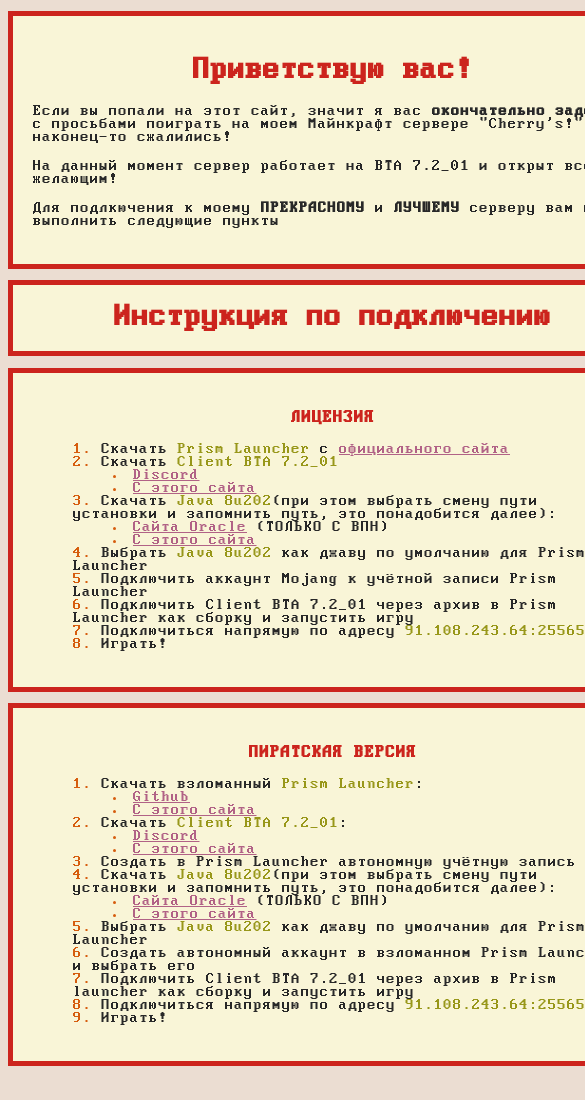
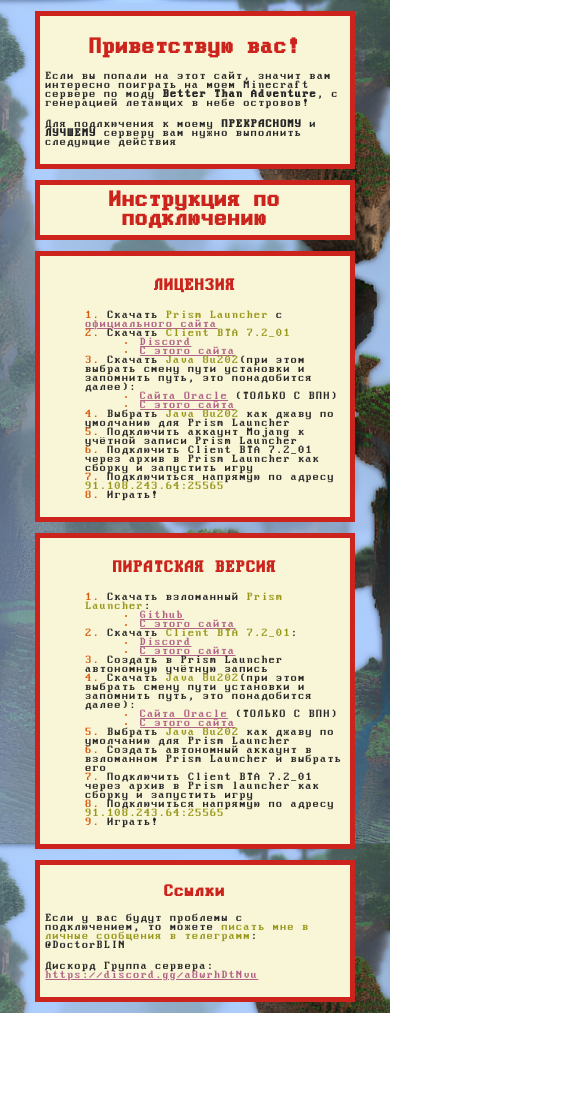
Before and after one commit to AptM1Apt/Cherry-s-site-, a plain HTML site: page index.html in a window 390 px wide. Shown: the top 1100 px of the page, 585 px wide, since content can reach past the window. After the commit the page ends 1013 px from the top, so only its background shows below. Drawn offline with Linux system fonts and the light colour scheme.

Commit message:
Added background image; changed size of fonts and boxes; added support of phones

```diff
--- a/index.html
+++ b/index.html
@@ -2,19 +2,18 @@
 <html lang="ru-RU">
   <head>
     <meta charset="utf-8" />
-    <meta name="viewport" content="width=device-width" />
+    <meta name="viewport" content="width=device-width, initial-scale=1.0">
     <link href="styles/style.css" rel="stylesheet" />
     <link rel="icon" type="x-icon" href="favicon.ico">
     <title>Cherry's!</title>
   </head>
   <body>
     <div class="BOX">
-    <h1>Приветствую вас!</h1>
-    <p>Если вы попали на этот сайт, значит я вас <strong>окончательно задолбал</strong> с просьбами поиграть на моем Майнкрафт сервере "Cherry's!" и вы наконец-то сжалились!</p>
-    <p>На данный момент сервер работает на BTA 7.2_01 и открыт всем желающим!</p>
-    <p>Для подлкючения к моему <strong>ПРЕКРАСНОМУ</strong> и <strong>ЛУЧШЕМУ</strong> серверу вам нужно выполнить следующие пункты</p>
+    <h1><strong>Приветствую вас!</strong></h1>
+    <p>Если вы попали на этот сайт, значит вам интересно поиграть на моем Minecraft сервере по моду <strong>Better Than Adventure</strong>, с генерацией летающих в небе островов!</p>
+    <p>Для подлкючения к моему <strong>ПРЕКРАСНОМУ</strong> и <strong>ЛУЧШЕМУ</strong> серверу вам нужно выполнить следующие действия</p>
     </div>
-    <h1 class="BOX">Инструкция по подключению</h1>
+    <h1 id="instruction" class="BOX">Инструкция по подключению</h1>
     <div class="BOX" class="License">
     <h3>ЛИЦЕНЗИЯ</h3>
     <ol>
@@ -59,7 +58,7 @@
         <li>Играть!</li>
     </ol>
     </div>
-    <div class="Links">
+    <div class="BOX" class="Links">
     <h2>Ссылки</h2>
     <p>Если у вас будут проблемы с подключением, то можете <span class="accent">писать мне в личные сообщения в телеграмм</span>: @DoctorBLIN </p>
     <P>Дискорд Группа сервера: <A href="https://discord.gg/a8wrhDtNvu"> https://discord.gg/a8wrhDtNvu</A></P>
--- a/styles/style.css
+++ b/styles/style.css
@@ -3,32 +3,39 @@
     src: url("clacon2.woff2");
 }
 html {
-    font-size: medium;
+    font-size: 1.3vw;
     letter-spacing: 1.5px;
     font-family: ClacCon;
     color: #282828;
+    background-image: url('Start.jpg');
+    background-size: cover;
+    background-position:initial;
+    background-attachment: fixed;
+    background-repeat: no-repeat;
+
 }
 body {
     font-family: ClacCon;
-    background-color: #ebddd2;
+}
+.BOX{
+    width: 45%;
+    margin: 3% auto;
+    background-color: #f9f5d7;
+    padding: 1.5% 1.5% 1.5% 1.5%;
+    border: 5px solid #cc241d;
 }
 .Links{
-    margin: 300px 0 0;
-    width: 600px;
-    background-color: #f9f5d7;
-    padding: 0 20px 20px 20px;
-    border: 5px solid #cc241d;
-}
-.BOX{
-    width: 600px;
-    margin: 3% auto;
-    background-color: #f9f5d7;
-    padding: 20px 20px 20px 20px;
-    border: 5px solid #cc241d;
+    width: 20%;
 }
 .accent{
     color: #98971a;
 }
+#instrucion{
+    background-color: #458588;
+    color: #fbf1c7;
+    border: inherit inherit#076678;
+}
+
 a:link{
     color: #b16286;
 }
@@ -50,8 +57,23 @@
     text-align: center;
 }
 h1{
-    font-size: 60;
+    font-size: 3vw;
 }
 h2, h3{
-    font-size: large;
+    font-size: 2vw;
 }
+
+@media screen and (max-width: 800px) {
+    html{
+        font-size: 3vw;
+    }
+    h1{
+        font-size: 6vw;
+    }
+    h2, h3{
+        font-size: 4.5vw;
+    }
+    .BOX {
+      width: 80%;
+    }
+  }
```
Also changed, not shown: styles/Start.jpg (added), 2 other files.
